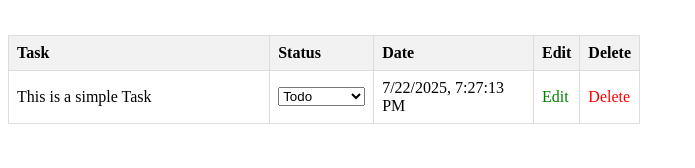
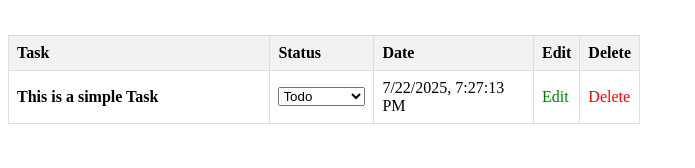
Before and after one commit to Insha-kundi/vue-interview-todo, a Vue app: page / in a window 1280 px wide. Shown: the part 132-300 px from the top of the page, without its empty margins (0-695 px from the left). Built offline with nearby package versions, Linux system fonts and the light colour scheme.

Commit message:
new changes of status color updated

```diff
--- a/src/components/TodoLists.vue
+++ b/src/components/TodoLists.vue
@@ -15,7 +15,7 @@ const task = ref('');
  const editedTask = ref(null);
 
 //  status update  simple array
- const availableStatus = ref(['Todo', 'Completed', 'Pending']);
+ const availableStatus = ref(['Todo', 'Pending', 'Completed']);
 
 // array object for task adding
 const todoList = ref([{
@@ -99,6 +99,35 @@ const confirmDelete = (index) => {
     };
 
 
+    const statusTextStyle = (status) =>{
+
+      const styles = {
+        Completed: {
+
+          color: '#28a745',
+          fontWeight: '600',
+          textDecoration: 'line-through',
+        },
+
+        Pending: {
+
+color: '#fd7e14',
+fontWeight: '600',
+},
+
+
+Todo: {
+
+color: 'black',
+fontWeight: '600',
+},
+
+      };
+
+      return styles[status] || styles.Todo;
+
+    }
+
 // task status changing function
 
 // const changeStatus = (index) => {
@@ -148,7 +177,7 @@ const confirmDelete = (index) => {
             <!-- added task to the table using for loop -->
 
             <tr v-for="(task, index) in todoList" :key="index" >
-                <td style="width: 400px;"> <span style="width: 80px;">
+                <td style="width: 400px;" :style="statusTextStyle(task.status)" > <span style="width: 80px;">
                     {{ task.name }}
                 </span> </td>
 
```
